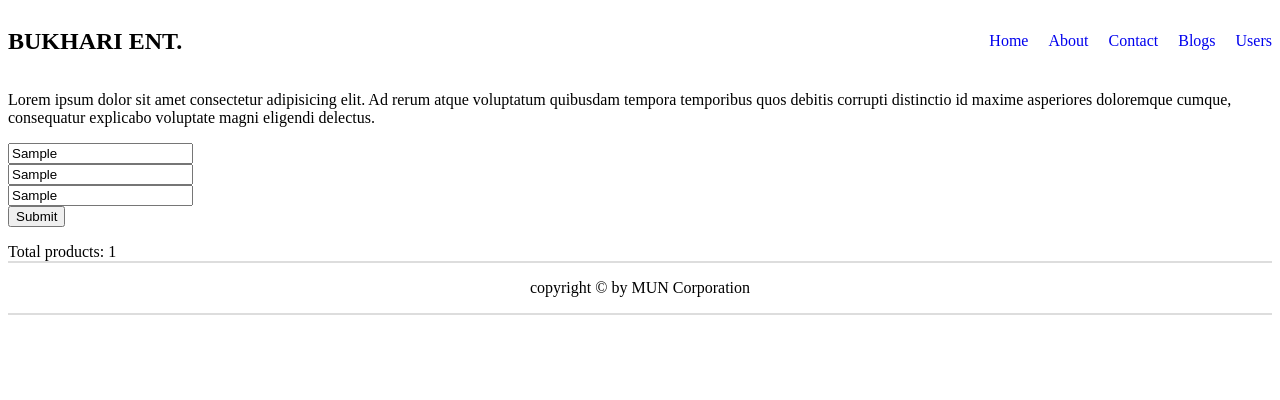
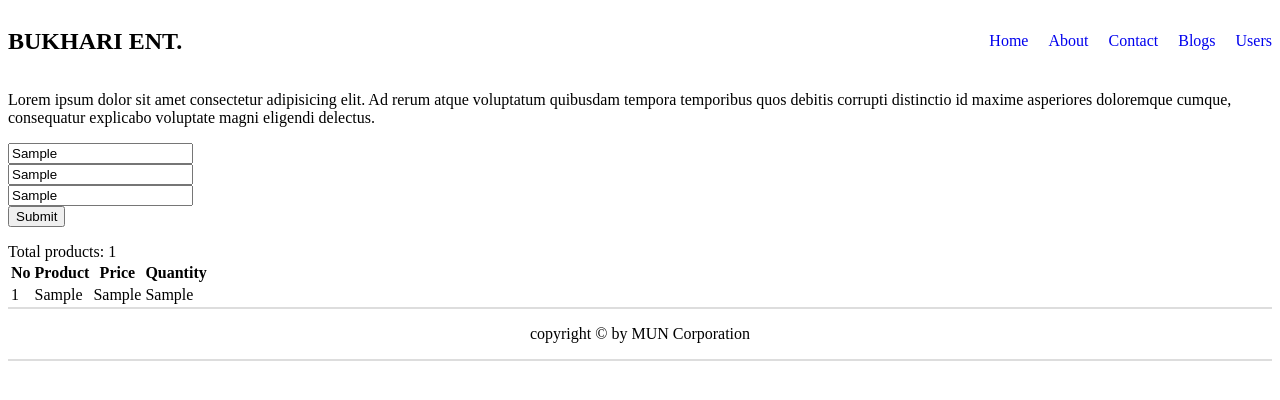
Before and after one commit to mayrajuddin/react-router-recap, a React (Vite) app: page / in a window 1280 px wide. Both pictures are taken after typing "Sample", "Sample", "Sample" into the empty fields and a click on the input "Submit". Shown: the top 400 px of the page. Built offline with nearby package versions, Linux system fonts and the light colour scheme.

Commit message:
show product data table to ui

```diff
--- a/src/components/productManagement/ProductForm.jsx
+++ b/src/components/productManagement/ProductForm.jsx
@@ -10,20 +10,22 @@ const ProductForm = ({addProduct}) => {
 
         if(name.length === 0 ){
             setError('Give your name')
+            return
         }else if(price <1 ){
             setError('Price cannot be nagetive')
+            return
         }else if (quantity < 1){
             setError('Add Quantity')
+            return
         }else{
             setError('')
         }
         const product = {
             name, price, quantity
         }
-        if(!error){
+
             addProduct(product);
-        }
-    }
+            }
     return (
         <div>
             <form onSubmit={handleForm}>
--- a/src/components/productManagement/ProductTable.jsx
+++ b/src/components/productManagement/ProductTable.jsx
@@ -1,9 +1,30 @@
 import React from 'react';
 
 const ProductTable = ({products}) => {
+
     return (
         <div>
             Total products: {products.length}
+            <table>
+                <thead>
+                    <tr>
+                        <th>No</th>
+                        <th>Product</th>
+                        <th>Price</th>
+                        <th>Quantity</th>
+                    </tr>
+                </thead>
+                <tbody>
+                    {
+                        products.map((p, i) => <tr key={i}>
+                            <td>{i+1}</td>
+                            <td>{p.name}</td>
+                            <td>{p.price}</td>
+                            <td>{p.quantity}</td>
+                        </tr>)
+                    }
+                </tbody>
+            </table>
         </div>
     );
 };
```
